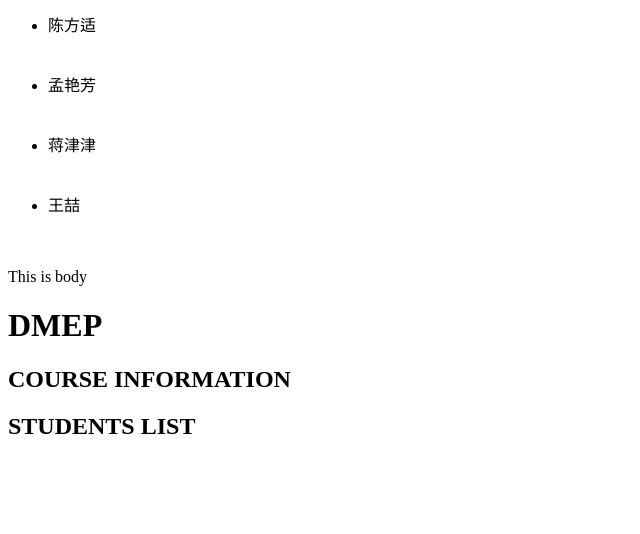
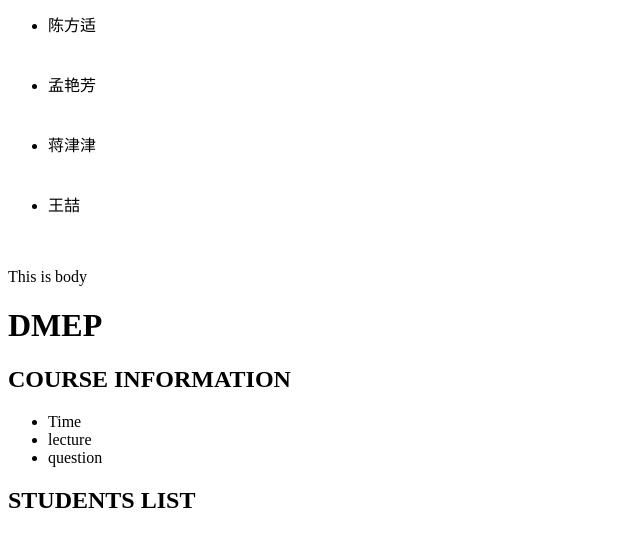
Before and after one commit to Chenssss/Chenssss.github.io, a plain HTML site: page index.html in a window 1280 px wide. Shown: the part 316-850 px from the top of the page, without its empty margins (0-640 px from the left). Before the commit the page ends 800 px from the top, so only its background shows below. Drawn offline with Linux system fonts and the light colour scheme.

Commit message:
Update index.html

```diff
--- a/index.html
+++ b/index.html
@@ -21,6 +21,11 @@ My name is chenfangshi,I have a good team
   This is body
   <h1>DMEP</h1>
   <h2>COURSE INFORMATION</h2>
+  <ul>
+  <li>Time</li>
+  <li>lecture</li>
+  <li>question</li>
+  </ul>
   <h2>STUDENTS LIST</h2>
  </body>
  </html>
```
